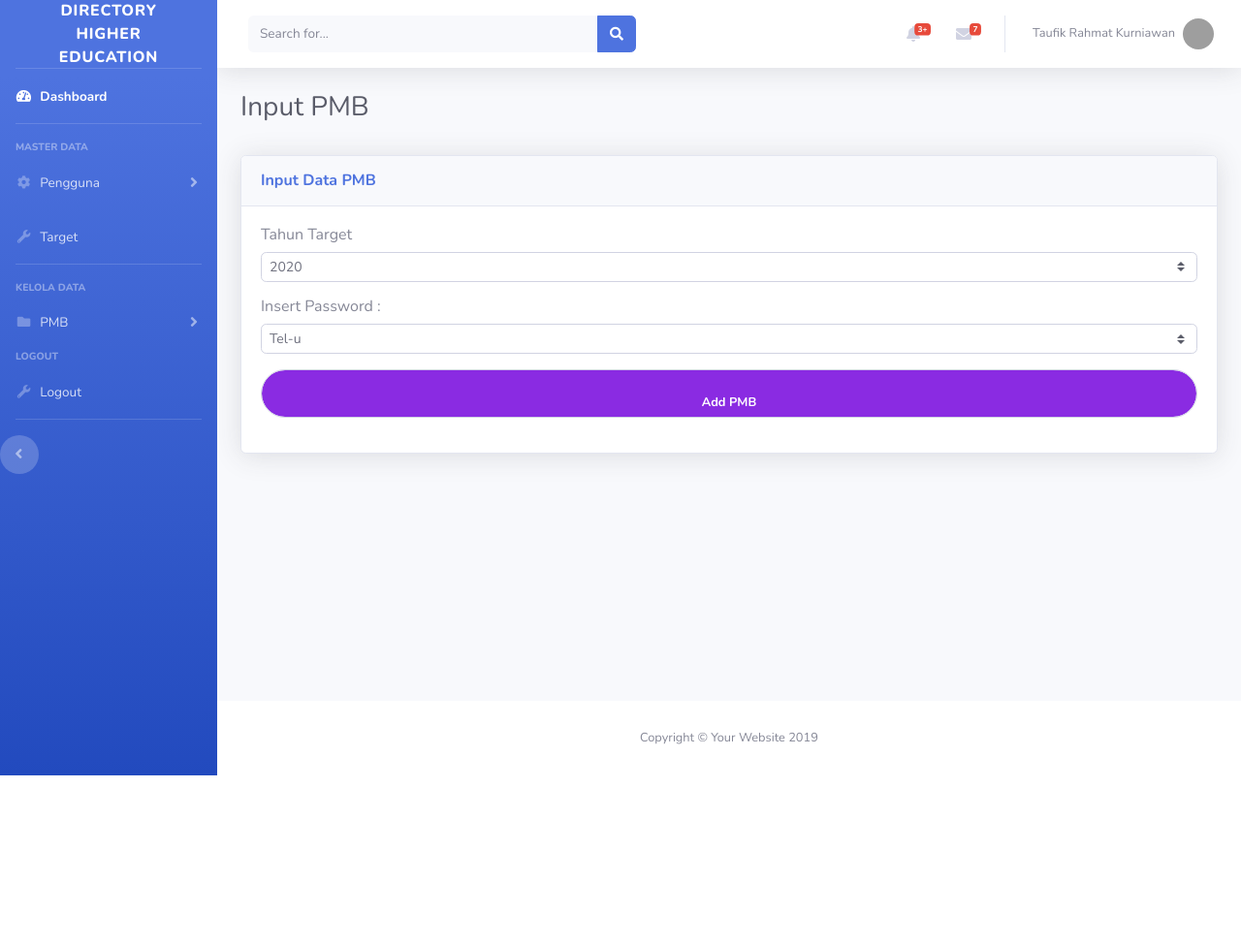
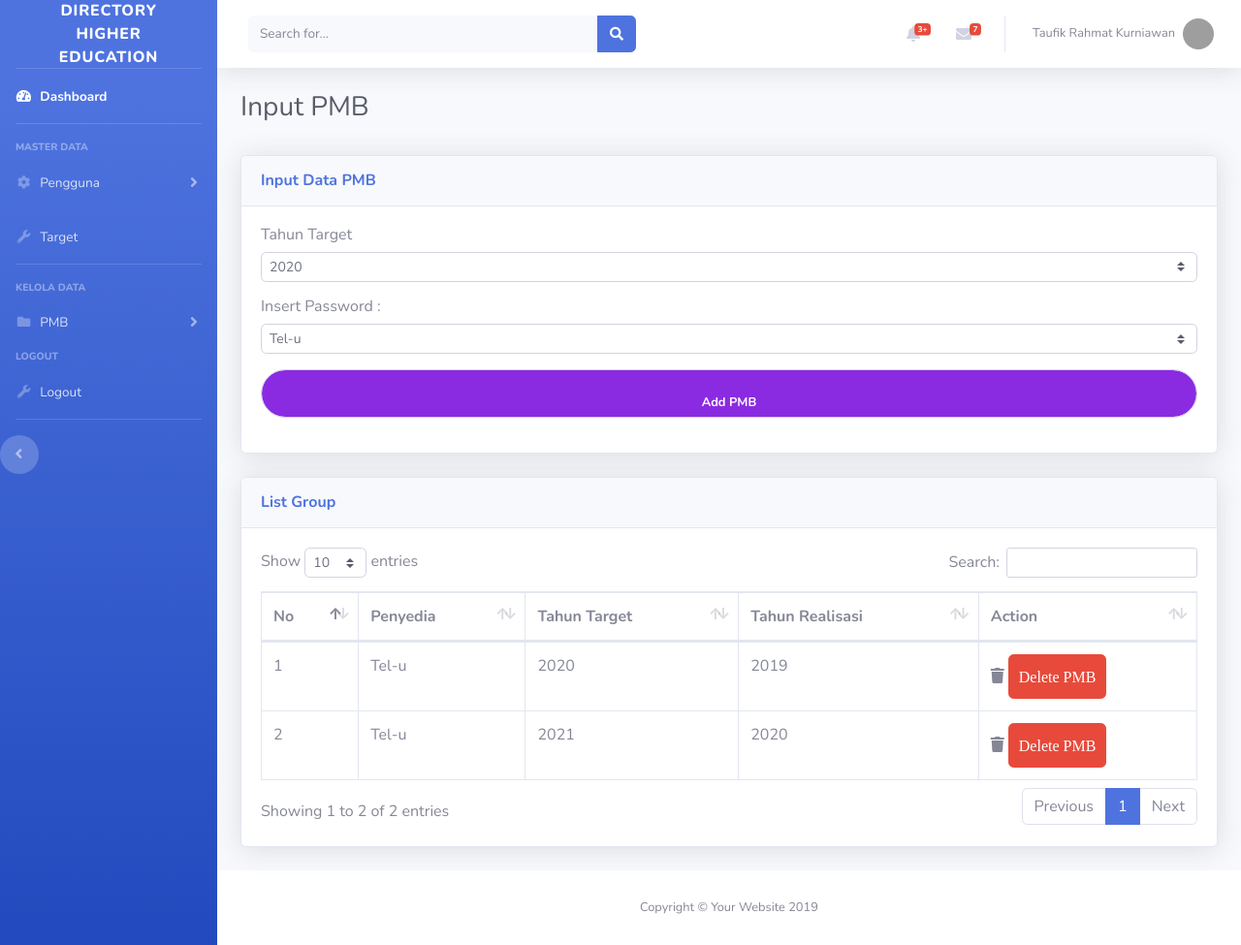
Before and after one commit to asengsaragih/YPT-Website, a PHP site: page /inputPMB.php in a window 1280 px wide. Shown: the whole page at 97% size. Before the commit the page ends 800 px from the top, so only its background shows below. Run offline with PHP 8.4, Linux system fonts and the light colour scheme; data comes from the database, SQL or seed files in the repository; grey boxes are pictures that could not be loaded.

Commit message:
delete function PMB

```diff
--- a/inputPMB.php
+++ b/inputPMB.php
@@ -37,6 +37,32 @@
                         <input style="background-color: blueviolet; color: white; font-weight: bold;" type="submit" name="addData" class="form-control form-control-user" value="Add PMB">
                     </div>
                   </form>
+            </div>
+          </div>
+
+          <div class="card shadow mb-4">
+            <div class="card-header py-3">
+              <h6 class="m-0 font-weight-bold text-primary">List Group</h6>
+            </div>
+            <div class="card-body">
+              <div class="table-responsive">
+                <table class="table table-bordered" id="dataTable" width="100%" cellspacing="0">
+                  <thead>
+                    <tr>
+                      <th>No</th>
+                      <th>Penyedia</th>
+                      <th>Tahun Target</th>
+                      <th>Tahun Realisasi</th>
+                      <th>Action</th>
+                    </tr>
+                  </thead>
+                  <tbody>
+                    <?php
+                        showDataPMB();
+                    ?>
+                  </tbody>
+                </table>
+              </div>
             </div>
           </div>
 <?php
@@ -114,4 +140,48 @@
             echo "<option value='$id_campus'>$name_campus</option>";
         }
     }
+
+    function showDataPMB()
+    {
+        $conn = conn();
+        $qry = mysqli_query($conn, "SELECT * FROM pmb");
+        $i = 1;
+
+        while ($key = mysqli_fetch_array($qry)) {
+            ?>
+                <tr>
+                    <td><?php echo $i++; ?></td>
+                    <td><?php showCampusName($key['id_kampus']); ?></td>
+                    <td><?php echo $key['tahun_target_pmb'] ?></td>
+                    <td><?php echo $key['tahun_realisasi_pmb'] ?></td>
+                    <td>
+                        <form class="user" method="POST">
+                            <input style="display: none;" type="number" value="<?php echo $key['id_pmb']; ?>" name="id_pmb">
+                            <i class="fas fa-trash">
+                                <input style="padding: 10px;" type="submit" name="deleteData" class="btn btn-danger btn-icon-split" value="Delete PMB">
+                            </i>
+                        </form>
+                    </td>
+                </tr>
+            <?php
+        }
+
+        if (isset($_POST['deleteData'])) {
+            $id_pmb = $_POST['id_pmb'];
+            $qry_remove = mysqli_query($conn, "DELETE FROM pmb WHERE id_pmb = '$id_pmb'");
+            if ($qry_remove) {
+                toastMessageIntent("inputPMB.php", "Berhasil Menghapus Data");
+            } else {
+                toastMessage("Gagal Menghapus Data");
+            }
+        }
+    }
+
+    function showCampusName(int $id_campus)
+    {
+        $conn = conn();
+        $qry = mysqli_query($conn, "SELECT nama_kampus FROM kampus WHERE id_kampus = '$id_campus'");
+        $key = mysqli_fetch_assoc($qry);
+        echo $key['nama_kampus'];
+    }
 ?>
```
